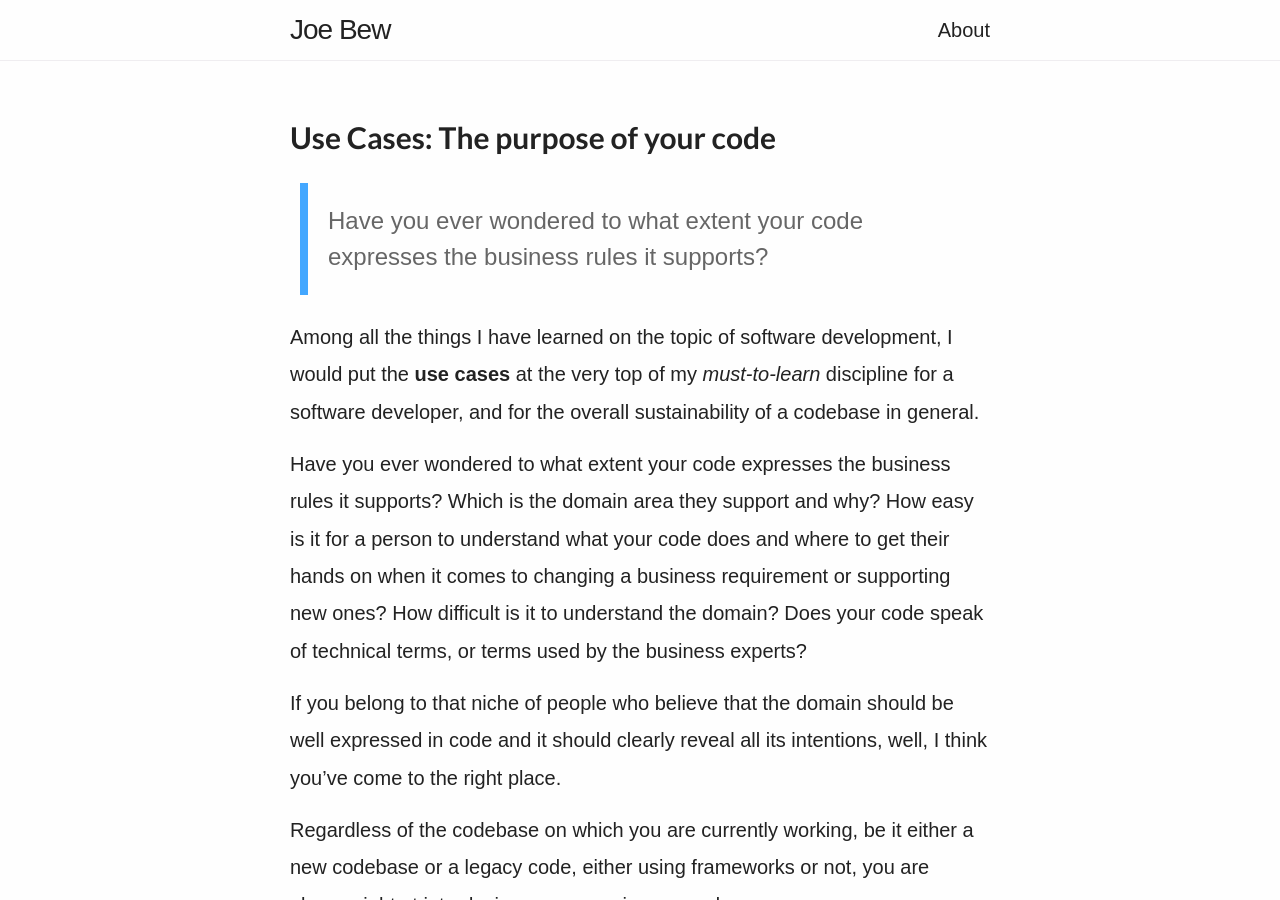
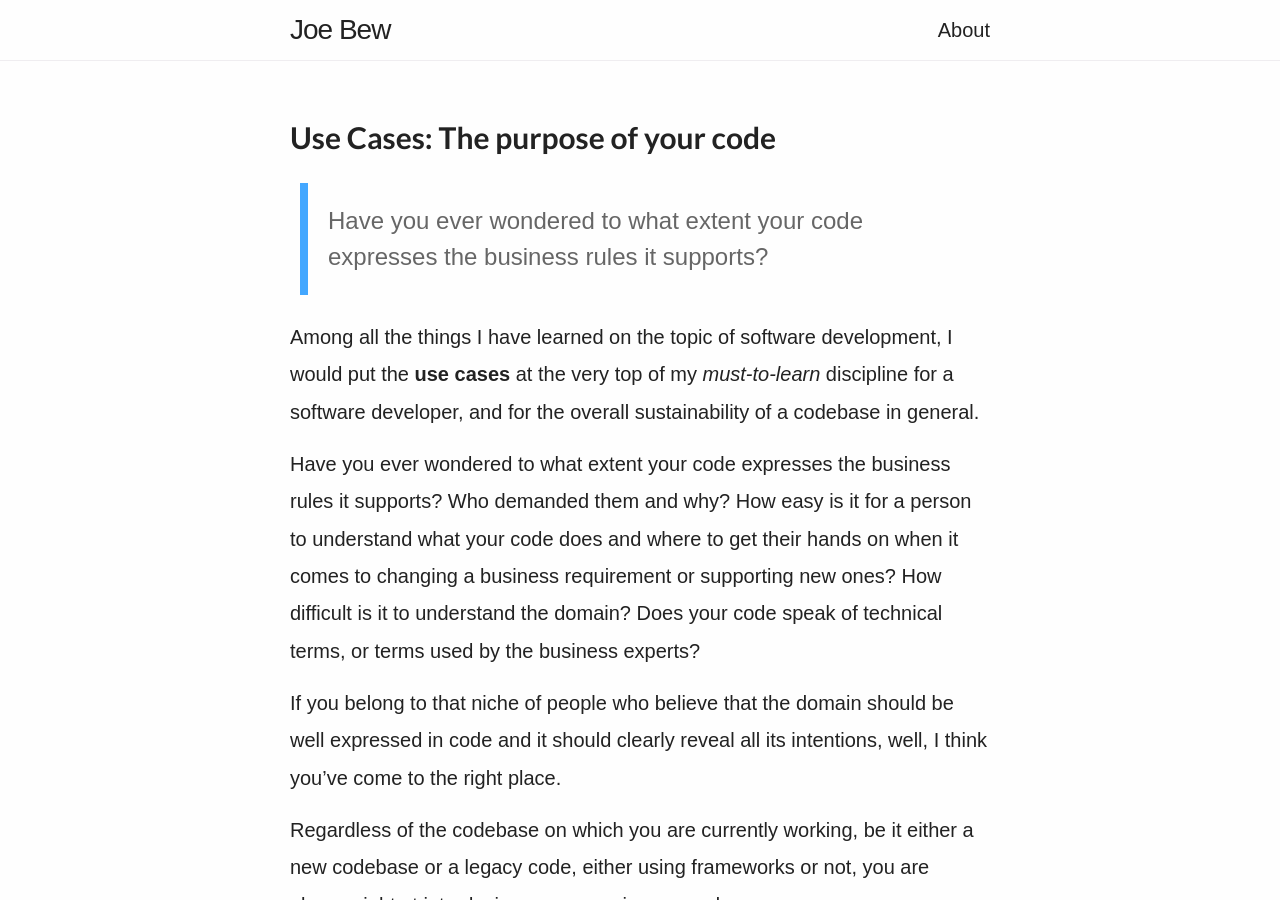
Before and after one commit to joebew42/joebew42.github.io, a Jekyll site: the page built from _posts/2021-10-23-use-cases-purpose-of-your-code.markdown, in a window 1280 px wide and 900 px high. Built offline with Jekyll 4.4.1, drawn with Linux system fonts in a browser that asks for light colours; some web fonts are replaced.

Commit message:
Who demanded them and why?

```diff
--- a/_posts/2021-10-23-use-cases-purpose-of-your-code.markdown
+++ b/_posts/2021-10-23-use-cases-purpose-of-your-code.markdown
@@ -10,7 +10,7 @@
 
 Among all the things I have learned on the topic of software development, I would put the **use cases** at the very top of my _must-to-learn_ discipline for a software developer, and for the overall sustainability of a codebase in general.
 
-Have you ever wondered to what extent your code expresses the business rules it supports? Which is the domain area they support and why? How easy is it for a person to understand what your code does and where to get their hands on when it comes to changing a business requirement or supporting new ones? How difficult is it to understand the domain? Does your code speak of technical terms, or terms used by the business experts?
+Have you ever wondered to what extent your code expresses the business rules it supports? Who demanded them and why? How easy is it for a person to understand what your code does and where to get their hands on when it comes to changing a business requirement or supporting new ones? How difficult is it to understand the domain? Does your code speak of technical terms, or terms used by the business experts?
 
 If you belong to that niche of people who believe that the domain should be well expressed in code and it should clearly reveal all its intentions, well, I think you've come to the right place.
 
```
